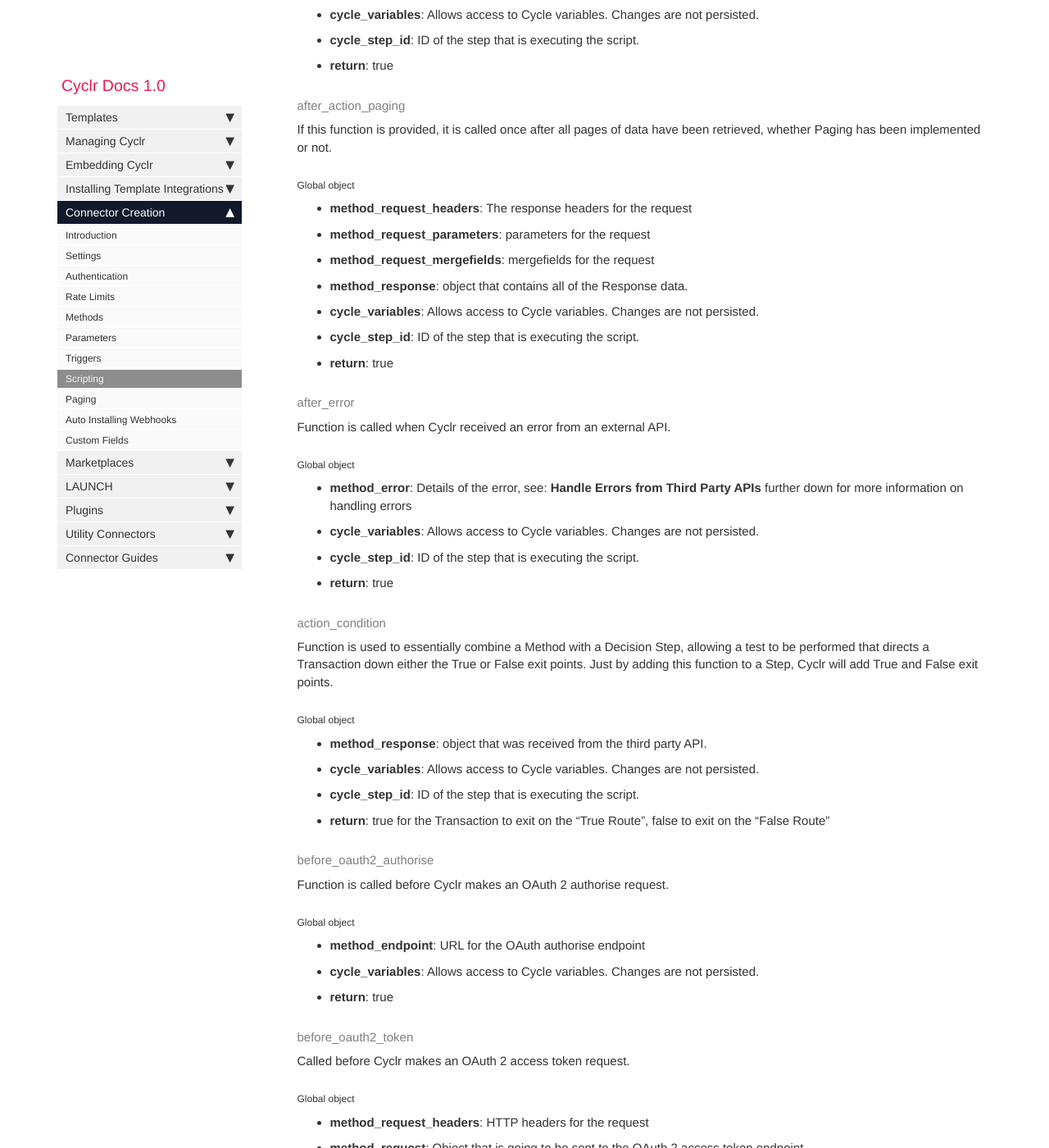
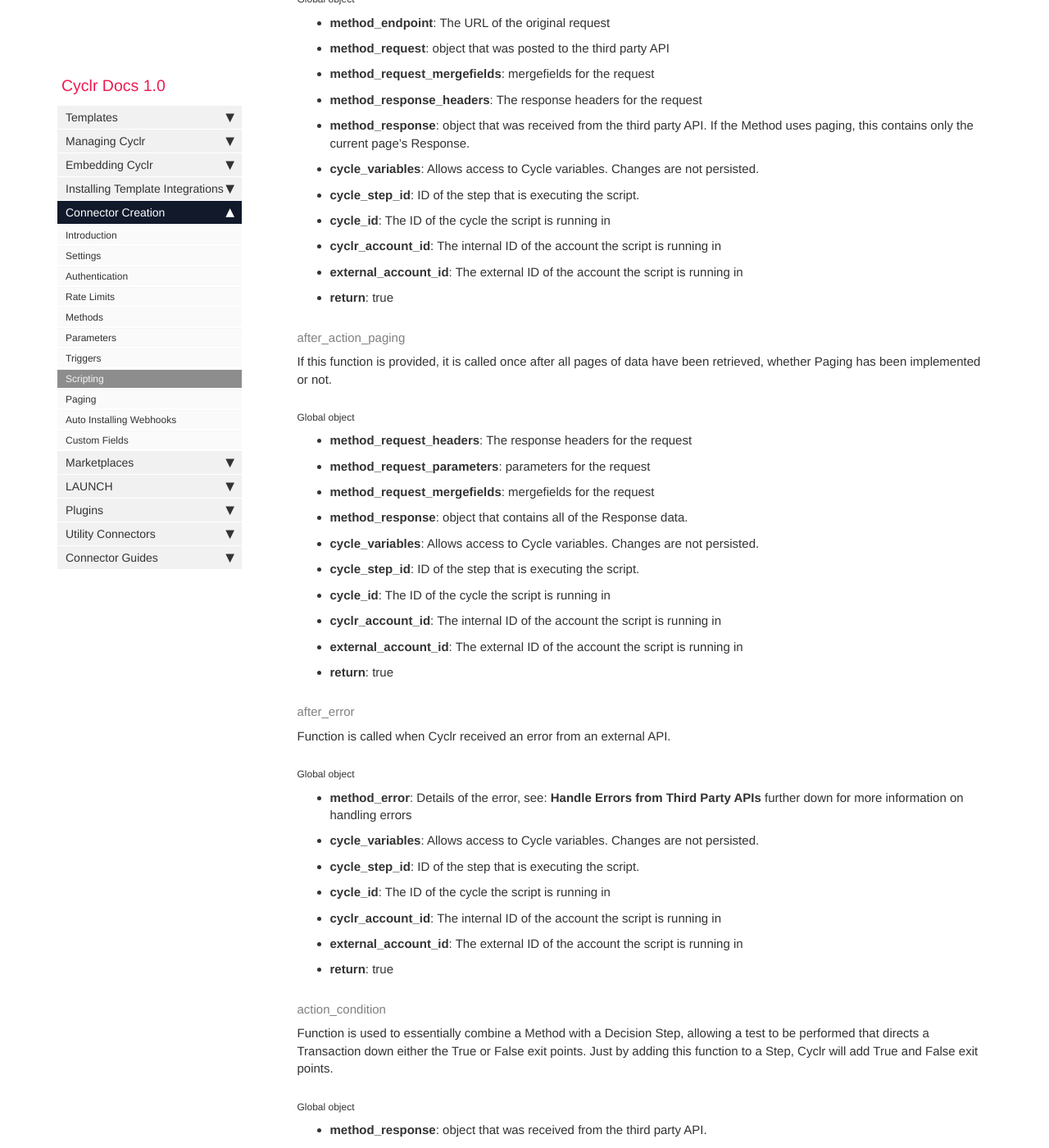
Before and after one commit to sneakysneak/docs, a Jekyll site: the page built from pages/custom-connectors/08-scripting.md, in a window 1280 px wide and 1400 px high, scrolled down 3927 px. Shown: the whole window at 82% size. Built offline with Jekyll 4.4.1, drawn with Linux system fonts in a browser that asks for light colours; comment, search, counter and statistics services are not loaded; some of the changed text lies outside the part shown.

Commit message:
Add docs for cyclr ids in script (#118)

```diff
--- a/pages/custom-connectors/08-scripting.md
+++ b/pages/custom-connectors/08-scripting.md
@@ -94,6 +94,9 @@ Called after the webook has been caught.
 *   **method_response**: object that was POSTed to the Cyclr webhook
 *   **cycle_variables**: Allows access to Cycle variables.  Changes are not persisted.
 *   **cycle_step_id**: ID of the step that is executing the script.
+*   **cycle_id**: The ID of the cycle the script is running in
+*   **cyclr_account_id**: The internal ID of the account the script is running in
+*   **external_account_id**: The external ID of the account the script is running in
 *   **return**: true for the webhook to continue normal execution, false to ignore the webhook request
 
 #### before_action
@@ -110,6 +113,9 @@ If a Method uses Paging, this function is called before each page is retrieved.
 *   **method_request_mergefields**: Mergefields for the request
 *   **cycle_variables**: Allows access to Cycle variables.  Changes are not persisted.
 *   **cycle_step_id**: ID of the step that is executing the script.
+*   **cycle_id**: The ID of the cycle the script is running in
+*   **cyclr_account_id**: The internal ID of the account the script is running in
+*   **external_account_id**: The external ID of the account the script is running in
 *   **return**: true to continue with the request to the third party API, false to abort the request (use throw for a more useful step error message)
 
 #### after_action
@@ -127,6 +133,9 @@ If a Method uses Paging, this function is called after each page is retrieved.
 *   **method_response**: object that was received from the third party API.  If the Method uses paging, this contains only the current page's Response.
 *   **cycle_variables**: Allows access to Cycle variables.  Changes are not persisted.
 *   **cycle_step_id**: ID of the step that is executing the script.
+*   **cycle_id**: The ID of the cycle the script is running in
+*   **cyclr_account_id**: The internal ID of the account the script is running in
+*   **external_account_id**: The external ID of the account the script is running in
 *   **return**: true
 
 #### after_action_paging
@@ -141,6 +150,9 @@ If this function is provided, it is called once after all pages of data have bee
 *   **method_response**: object that contains all of the Response data.
 *   **cycle_variables**: Allows access to Cycle variables.  Changes are not persisted.
 *   **cycle_step_id**: ID of the step that is executing the script.
+*   **cycle_id**: The ID of the cycle the script is running in
+*   **cyclr_account_id**: The internal ID of the account the script is running in
+*   **external_account_id**: The external ID of the account the script is running in
 *   **return**: true
 
 #### after_error
@@ -152,6 +164,9 @@ Function is called when Cyclr received an error from an external API.
 *   **method_error**: Details of the error, see: **Handle Errors from Third Party APIs** further down for more information on handling errors
 *   **cycle_variables**: Allows access to Cycle variables.  Changes are not persisted.
 *   **cycle_step_id**: ID of the step that is executing the script.
+*   **cycle_id**: The ID of the cycle the script is running in
+*   **cyclr_account_id**: The internal ID of the account the script is running in
+*   **external_account_id**: The external ID of the account the script is running in
 *   **return**: true
 
 #### action_condition
@@ -163,6 +178,9 @@ Function is used to essentially combine a Method with a Decision Step, allowing
 *   **method_response**: object that was received from the third party API.
 *   **cycle_variables**: Allows access to Cycle variables.  Changes are not persisted.
 *   **cycle_step_id**: ID of the step that is executing the script.
+*   **cycle_id**: The ID of the cycle the script is running in
+*   **cyclr_account_id**: The internal ID of the account the script is running in
+*   **external_account_id**: The external ID of the account the script is running in
 *   **return**: true for the Transaction to exit on the "True Route", false to exit on the "False Route"
 
 #### before_oauth2_authorise
```
